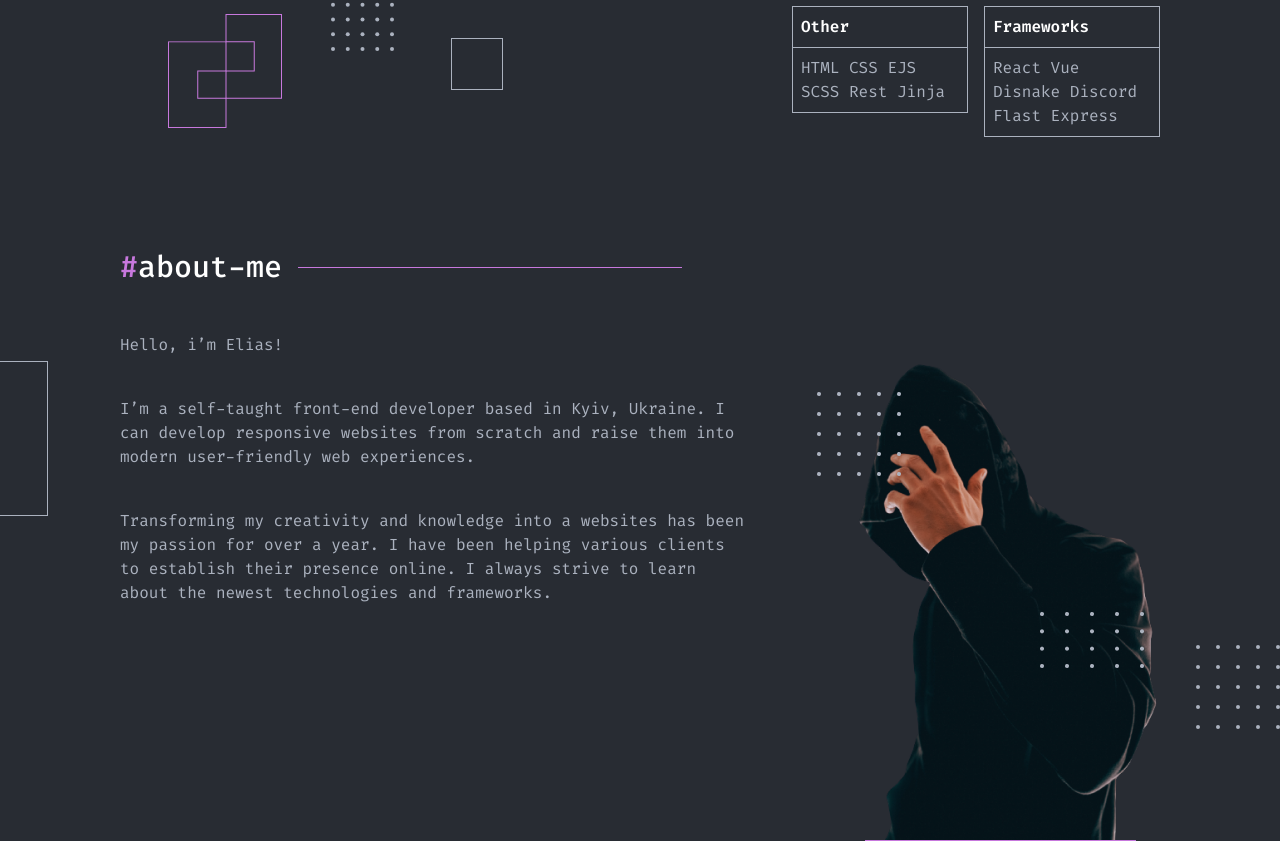
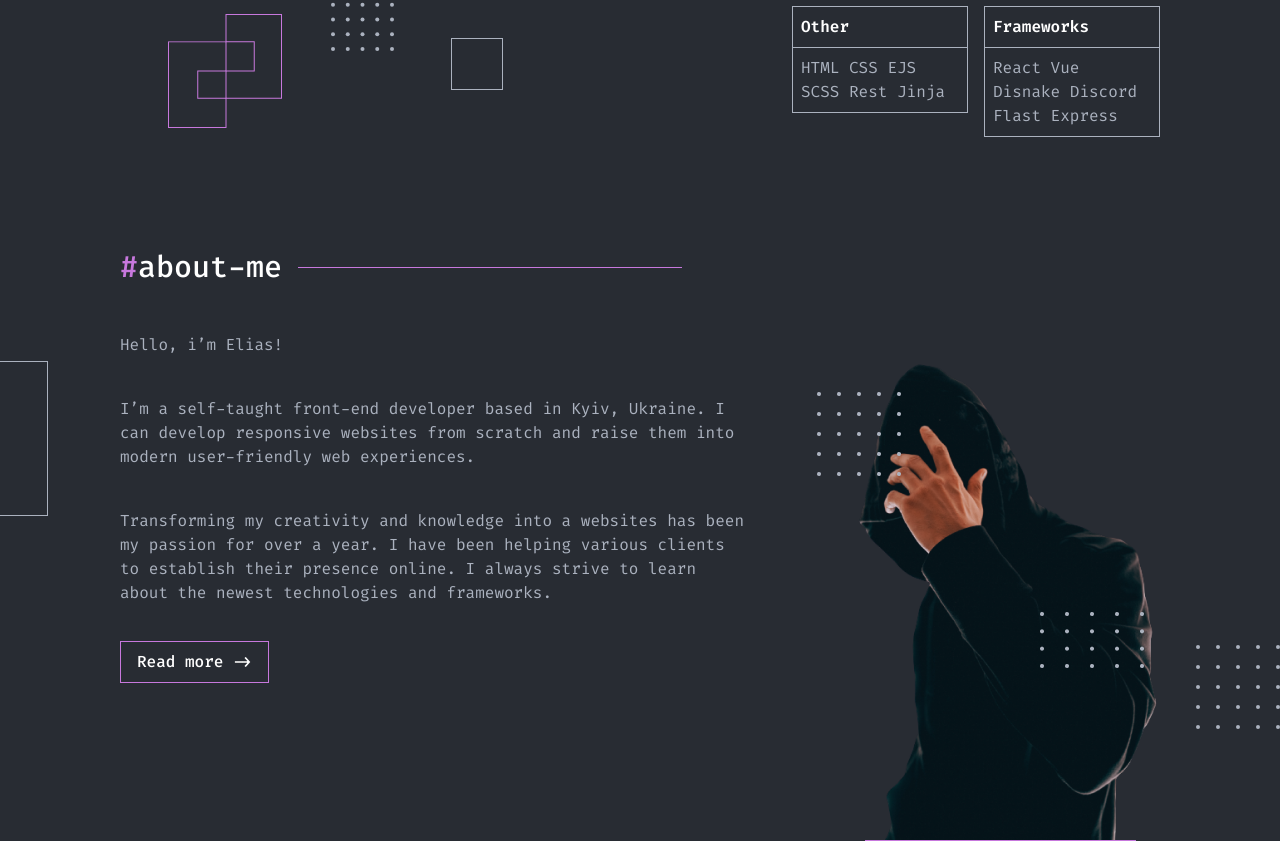
Before and after one commit to amirhpy/Portfolio, a React (Vite) app: page / in a window 1280 px wide. Shown: the part 2204-3045 px from the top of the page. Built offline with nearby package versions, Linux system fonts and the light colour scheme.

Commit message:
add button

```diff
--- a/src/components/About/About.jsx
+++ b/src/components/About/About.jsx
@@ -7,6 +7,7 @@ import HeadComponent from '../shared/HeadComponent/HeadComponent';
 import aboutImg from '../../assets/img/aboutimg.png'
 import rectangleGross from '../../assets/svg/RectangleGross.svg';
 import dots from '../../assets/svg/dots.svg'
+import Button from '../shared/Button/Button';
 
 const About = () => {
     return (
@@ -25,11 +26,12 @@ const About = () => {
                             I can develop responsive websites from scratch and raise them
                             into modern user-friendly web experiences.
                         </p>
-                        <p>
+                        <p className='mb-9'>
                             Transforming my creativity and knowledge into a websites has been my passion for over a year.
                             I have been helping various clients to establish their presence online.
                             I always strive to learn about the newest technologies and frameworks.
                         </p>
+                        <Button name='Read more ->' />
                     </div>
                     <div className='w-full md:w-2/5 flex justify-center md:justify-end'>
                         <img src={aboutImg} alt='img' className='' />
```
